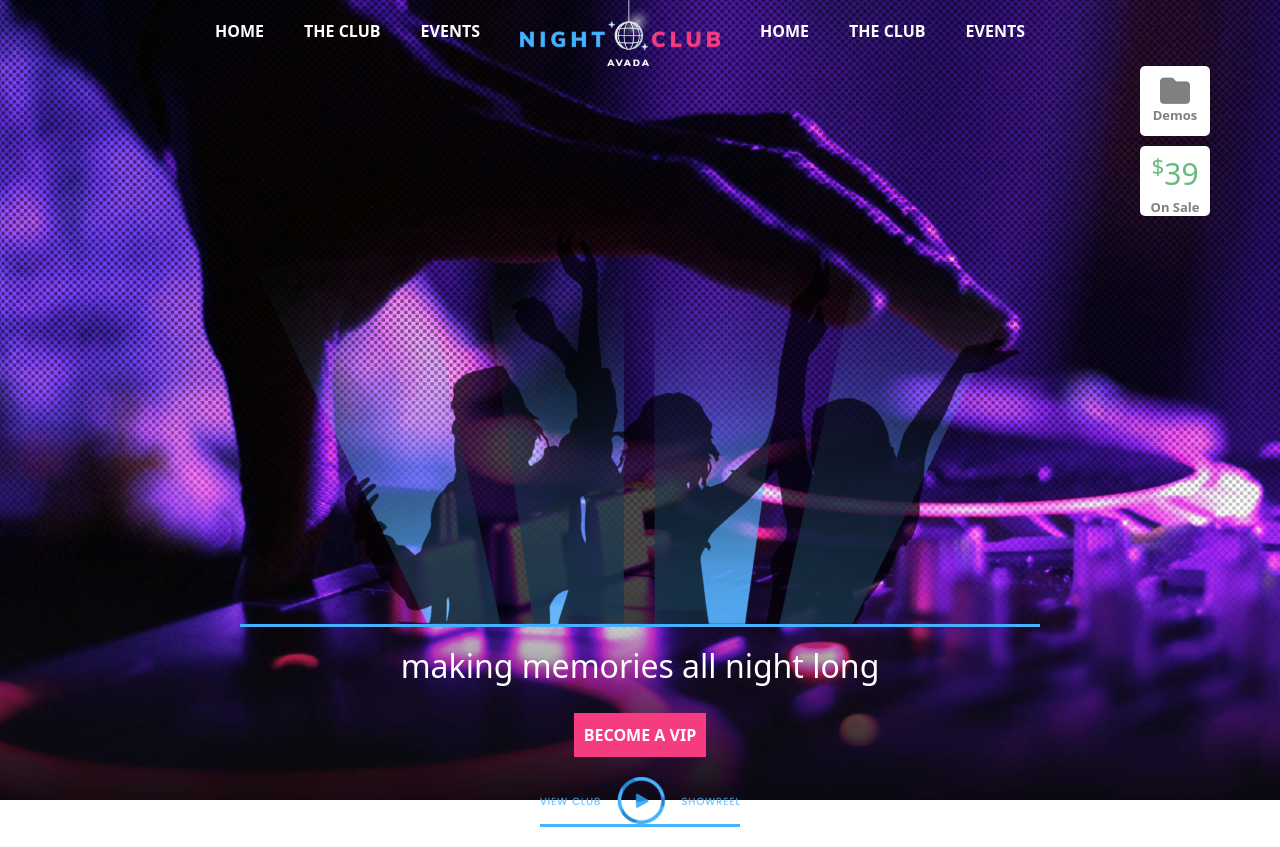
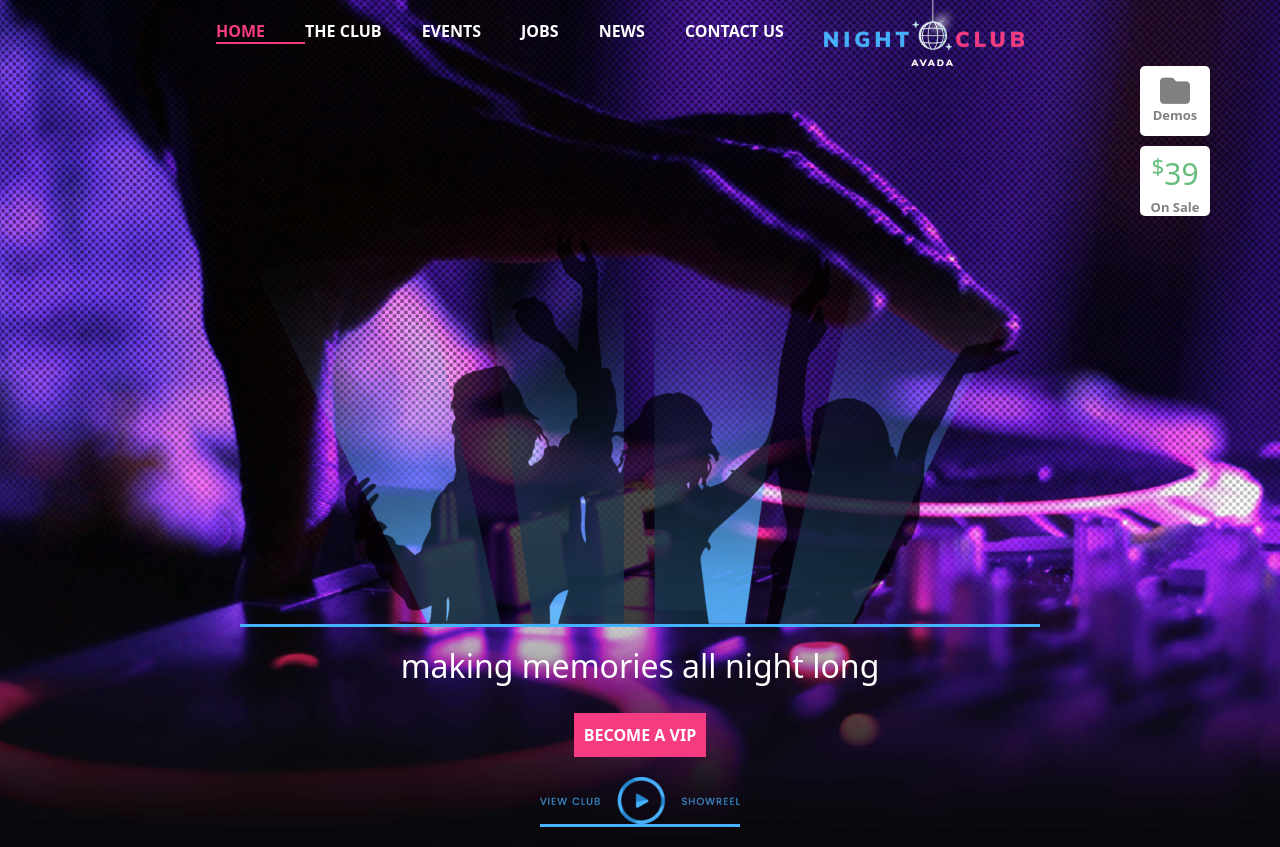
Before and after one commit to AriannaRuggirello/proj-html-vuejs, a Vue app: page / in a window 1280 px wide. Built offline with nearby package versions, Linux system fonts and the light colour scheme.

Commit message:
add array nav  and active

```diff
--- a/src/components/PageHeader.vue
+++ b/src/components/PageHeader.vue
@@ -3,7 +3,54 @@
 
 export default {
   name: 'PageHeader',
+  data() {
+    return {
+      links: [
+        {
+          text: 'HOME',
+          url: '#',
+          active: true
 
+        },
+
+        {
+          text: 'THE CLUB',
+          url: '#',
+          active: false
+
+        },
+
+        {
+          text: 'EVENTS',
+          url: '#',
+          active: false
+
+        },
+
+
+        {
+          text: 'JOBS',
+          url: '#',
+          active: false
+
+        },
+
+        {
+          text: 'NEWS',
+          url: '#',
+          active: false
+
+        },
+
+        {
+          text: 'CONTACT US',
+          url: '#',
+          active: false
+
+        },
+      ]
+    }
+  }
 }
 
 
@@ -18,17 +65,12 @@ export default {
       <div class="row align-items-center">
         <!-- nav bar con logo in centro -->
         <nav>
-
-          <a href="#">HOME</a>
-          <a href="#">THE CLUB</a>
-          <a href="#">EVENTS</a>
+          <a v-for="link in links" :href="link.url" :class="link.active ? 'active' : ''">{{ link.text }}</a>
 
           <a href="#">
             <img src="../../public/images/avada-nightclub-logo.png" alt="">
           </a>
-          <a href="#">HOME</a>
-          <a href="#">THE CLUB</a>
-          <a href="#">EVENTS</a>
+
         </nav>
 
       </div>
@@ -65,8 +107,6 @@ export default {
             </div>
           </div>
         </div>
-
-
       </div>
     </div>
 
@@ -82,10 +122,8 @@ header {
   color: white;
   background-image: url(../../public/images/avada-nightclub-home-hero.jpg);
   background-size: cover;
-  height: 800px;
 
 
-}
 
   nav {
     img {
@@ -98,6 +136,11 @@ nav {
       font-weight: bold;
       padding-right: 40px;
       text-decoration: none;
+    }
+
+    .active {
+      color: $secondary-color;
+      border-bottom: 2px solid $secondary-color;
     }
   }
 
@@ -146,4 +189,5 @@ nav {
 
 
   }
+}
 </style>
```
Lines whose indentation alone changed are shown as unchanged.
